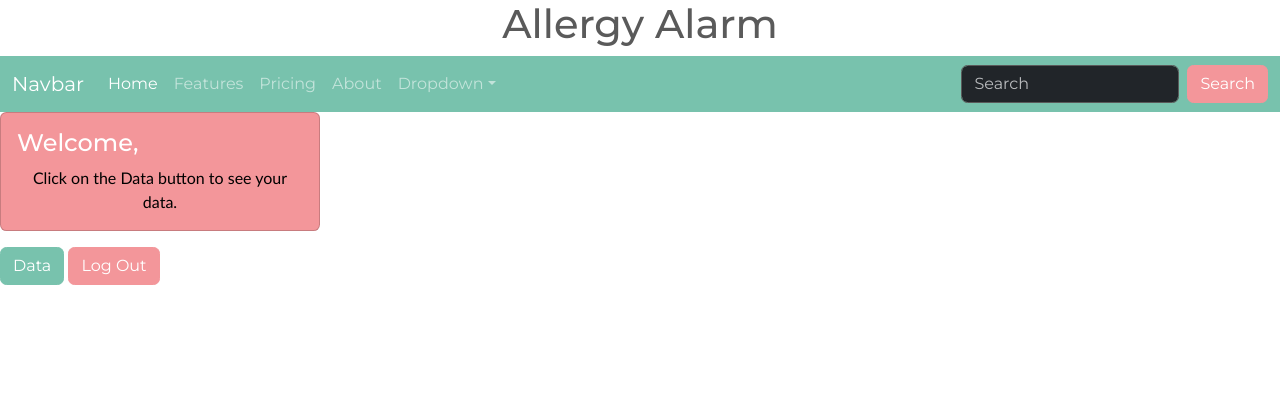
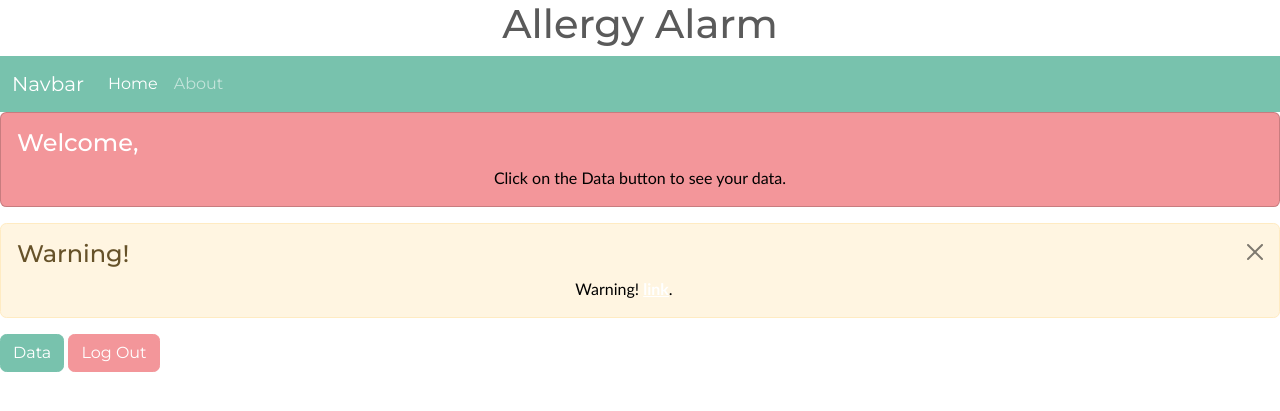
Before and after one commit to Triangleman1/AllergyAlarm, a Django app: page / in a window 1280 px wide. Shown: the top 411 px of the page. Run offline with Django 5.2, Linux system fonts and the light colour scheme; some libraries are stand-ins or nearby versions.

Commit message:
Warning label added.

```diff
--- a/allergy_alarm_app/templates/allergy_alarm_app/allergy_home.html
+++ b/allergy_alarm_app/templates/allergy_alarm_app/allergy_home.html
@@ -31,15 +31,9 @@
             </a>
           </li>
           <li class="nav-item">
-            <a class="nav-link" href="#">Features</a>
-          </li>
-          <li class="nav-item">
-            <a class="nav-link" href="#">Pricing</a>
-          </li>
-          <li class="nav-item">
             <a class="nav-link" href="#">About</a>
           </li>
-          <li class="nav-item dropdown">
+          {% comment %} <li class="nav-item dropdown">
             <a class="nav-link dropdown-toggle" data-bs-toggle="dropdown" href="#" role="button" aria-haspopup="true" aria-expanded="false">Dropdown</a>
             <div class="dropdown-menu">
               <a class="dropdown-item" href="#">Action</a>
@@ -48,22 +42,28 @@
               <div class="dropdown-divider"></div>
               <a class="dropdown-item" href="#">Separated link</a>
             </div>
-          </li>
+          </li> {% endcomment %}
         </ul>
-        <form class="d-flex">
+        {% comment %} <form class="d-flex">
           <input class="form-control me-sm-2" type="search" placeholder="Search">
           <button class="btn btn-secondary my-2 my-sm-0" type="submit">Search</button>
-        </form>
+        </form> {% endcomment %}
       </div>
     </div>
   </nav>
 
 
-<div class="card text-white bg-secondary mb-3" style="max-width: 20rem;">
+<div class="card text-white bg-secondary mb-3" style="max-width: 100rem;">
     <div class="card-body">
       <h4 class="card-title">Welcome, {{ request.user.username }}</h4>
       <p class="card-text">Click on the Data button to see your data.</p>
     </div>
+  </div>
+
+  <div class="alert alert-dismissible alert-warning">
+    <button type="button" class="btn-close" data-bs-dismiss="alert"></button>
+    <h4 class="alert-heading">Warning!</h4>
+    <p class="mb-0">Warning! <a href="#" class="alert-link">link</a>.</p>
   </div>
 
 <button type="button" class="btn btn-primary" onclick="location.href='chart'">Data</button>
```
Also changed, not shown: db.sqlite3.
